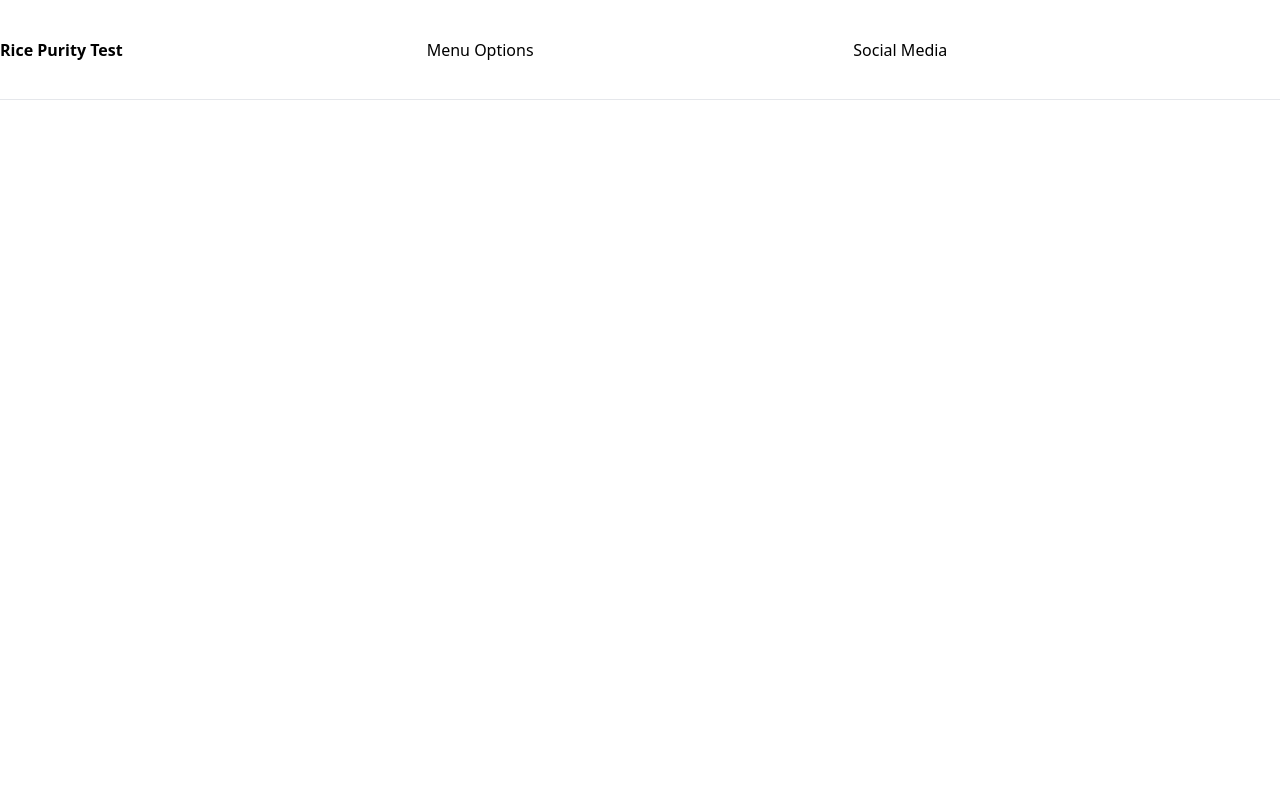
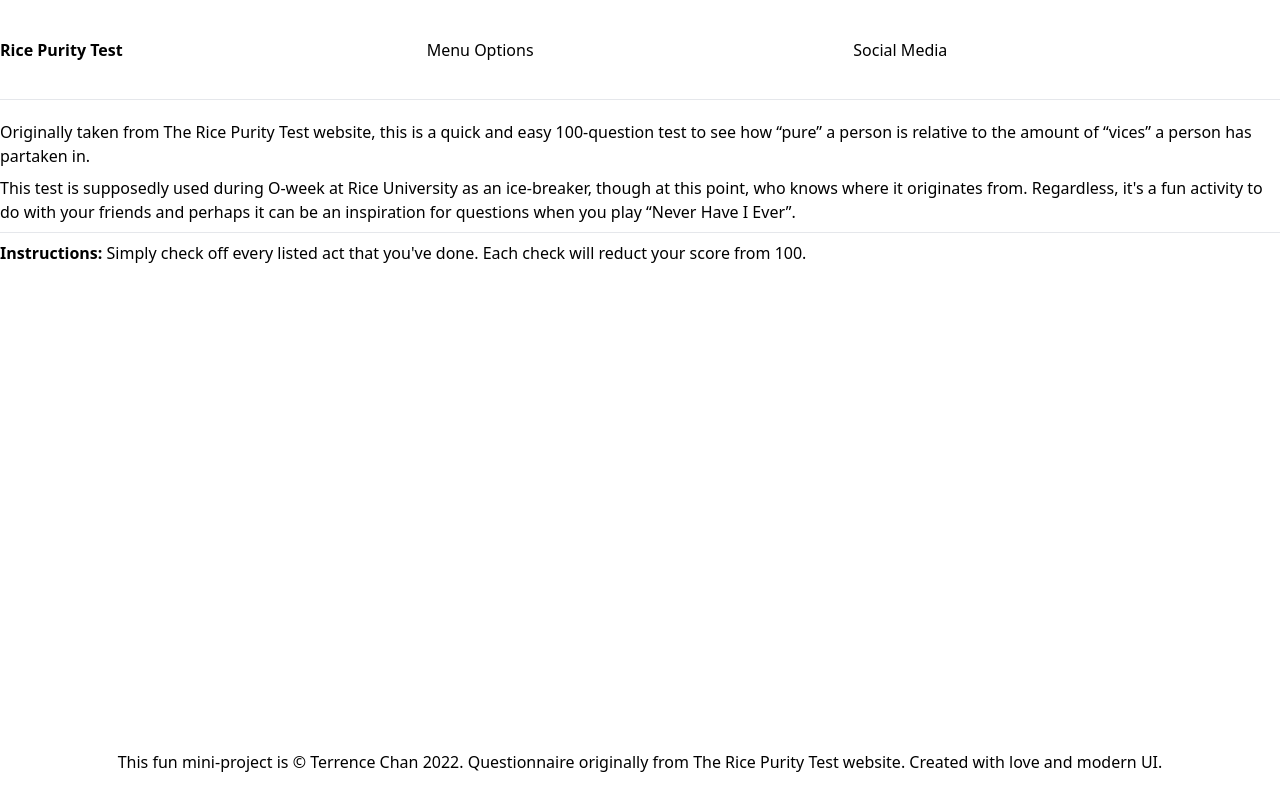
Before and after one commit to TerrenceJChan/rice-purity-test-modern-ui, a Next.js app: page / in a window 1280 px wide. Built offline with nearby package versions, Linux system fonts and the light colour scheme.

Commit message:
Create footer component

```diff
--- a/pages/index.js
+++ b/pages/index.js
@@ -1,7 +1,7 @@
-import App from "../src/pageComponents/App";
+import Main from "../src/pageComponents/Main";
 
 export default function Home() {
   return (
-    <App/>
+    <Main/>
   )
 }
--- /dev/null
+++ b/src/components/Footer.js
@@ -0,0 +1,9 @@
+const Footer = () => {
+    return (
+        <footer className="flex justify-center min-h-[50px]">
+            <p>This fun mini-project is © Terrence Chan 2022. Questionnaire originally from <a href="http://ricepuritytest.com/" target="_blank" rel="noreferrer">The Rice Purity Test website</a>. Created with love and modern UI.</p>
+        </footer>
+    )
+}
+
+export default Footer
--- a/src/components/Layout.js
+++ b/src/components/Layout.js
@@ -1,8 +1,15 @@
+import Footer from "./Footer"
+import Header from "./Header"
+
 const Layout = ({ children }) => {
     return (
-        <div className="flex justify-center">
-            <div className="lg:min-w-[1024px] lg:max-w-7xl w-full">
-                {children}
+        <div className="min-w-full flex justify-center">
+            <div className="lg:min-w-[1024px] lg:max-w-7xl w-full min-h-screen grid grid-rows-[auto_1fr_auto] gap-y-5 justify-center">
+                <Header />
+                <div>
+                    {children}
+                </div>
+                <Footer />
             </div>
         </div>
     )
--- a/src/pageComponents/App.js
+++ /dev/null
@@ -1,12 +0,0 @@
-import Header from "../components/Header"
-import Layout from "../components/Layout"
-
-const App = () => {
-    return (
-        <Layout>
-            <Header />
-        </Layout>
-    )
-}
-
-export default App
--- /dev/null
+++ b/src/pageComponents/Main.js
@@ -0,0 +1,16 @@
+import Layout from "../components/Layout"
+
+const Main = () => {
+    return (
+        <Layout>
+            <div className="grid gap-y-2">
+                <p>Originally taken from <a href="http://ricepuritytest.com/" target="_blank" rel="noreferrer">The Rice Purity Test website</a>, this is a quick and easy 100-question test to see how &ldquo;pure&rdquo; a person is relative to the amount of &ldquo;vices&rdquo; a person has partaken in.</p>
+                <p>This test is supposedly used during O-week at Rice University as an ice-breaker, though at this point, who knows where it originates from. Regardless, it&apos;s a fun activity to do with your friends and perhaps it can be an inspiration for questions when you play &ldquo;Never Have I Ever&rdquo;.</p>
+                <hr />
+                <p><span className="font-bold">Instructions:</span> Simply check off every listed act that you&apos;ve done. Each check will reduct your score from 100.</p>
+            </div>
+        </Layout>
+    )
+}
+
+export default Main
--- a/tailwind.config.js
+++ b/tailwind.config.js
@@ -3,6 +3,7 @@
   content: [
     "./pages/**/*.{js,ts,jsx,tsx}",
     "./src/components/**/*.{js,ts,jsx,tsx}",
+    "./src/pageComponents/**/*.{js,ts,jsx,tsx}",
   ],
   theme: {
     extend: {},
```
